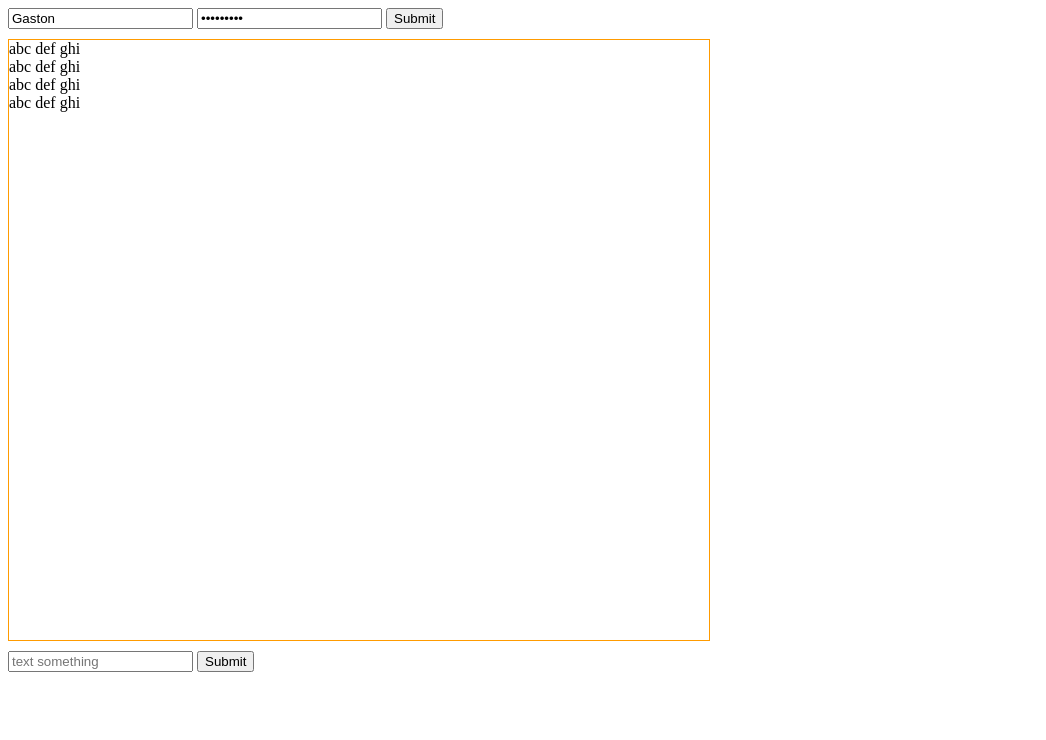
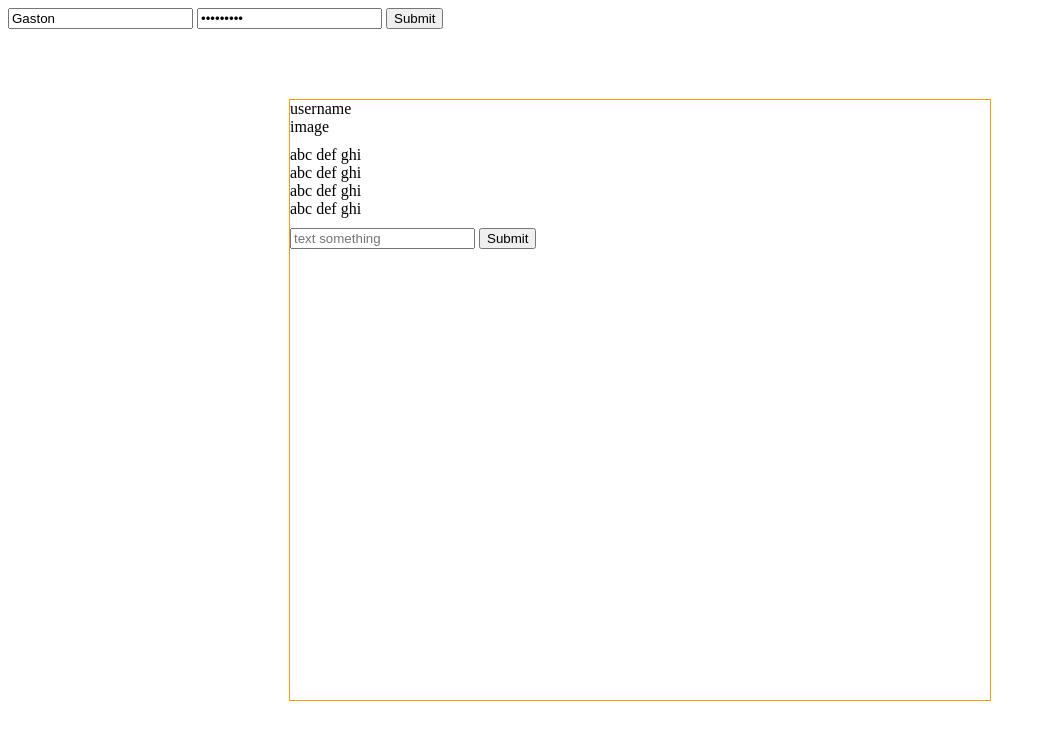
Before and after one commit to shumkwanho/Group-Project-Project-Management-, a website: page chat/index.html in a window 1280 px wide. Shown: the whole page, without its empty margins (0-1046 px from the left). Drawn offline with nearby package versions, Linux system fonts and the light colour scheme; no server answers; a small style sheet from the web is missing.

Commit message:
cm2024.04.17B

```diff
--- a/Router/projectRouter.ts
+++ b/Router/projectRouter.ts
@@ -182,11 +182,9 @@ async function deleteProject(req: Request, res: Response) {
 //         try {
 //             if (err) {
 //                 console.log(err);
-<<<<<<< HEAD
+
 //                 res.status(400).json({ message: "You need to fill the content" })
-=======
-//                 res.status(400).json({ message: "You need to fill the content" })
->>>>>>> e53eb2a594679dca24149668197c5b59aed0b6f0
+
 //             }
 
 //             if (fields.content) {
--- a/chat/index.css
+++ b/chat/index.css
@@ -1,8 +1,26 @@
 #message_box {
     margin: 10px 0;
     display: flex;
+    flex-direction: column;
+}
+
+#memberAndMessages {
+    display: flex;
+    flex-direction: row;
+    flex-wrap: nowrap;
     height: 600px;
     width: 700px;
     flex-direction: column;
     border: 1px solid rgb(255, 155, 0);
+    position: absolute;
+    top: 50%;
+    left: 50%;
+    transform: translate(-50%, -50%);
 }
+
+.memberList {
+    display: block;
+    flex-direction: column;
+    width: 30%;
+    height: max-content;
+}
--- a/chat/index.html
+++ b/chat/index.html
@@ -5,6 +5,7 @@
     <meta charset="UTF-8">
     <meta name="viewport" content="width=device-width, initial-scale=1.0">
     <link href="index.css" rel="stylesheet" />
+    <link href="https://cdn.jsdelivr.net/npm/bootstrap@5.3.3/dist/css/bootstrap-grid.min.css" rel="stylesheet" integrity="sha384-QWTKZyjpPEjISv5WaRU9OFeRpok6YctnYmDr5pNlyT2bRjXh0JMhjY6hW+ALEwIH" crossorigin="anonymous">
     <title>Chatroom Test</title>
 </head>
 
@@ -16,7 +17,21 @@
             <input type="submit" value="Submit">
         </form>
     </div>
+
+
     <div id="memberAndMessages">
+
+        <div class="memberList">
+            <div class="member">
+                <div class="username">username</div>
+                <div class="image">image</div>
+            </div>
+
+        </div>
+
+
+        <div class="messageList">
+
             <div id="message_box">
                 <div class="message">
                     <span class="username">abc</span>
@@ -39,7 +54,8 @@
                     <span class="content">ghi</span>
                 </div>
             </div>
-    </div>
+
+
             <div id="texting_box">
                 <form id="sendMessage">
                     <input type="text" name="text_content" id="text_content" placeholder="text something">
@@ -47,6 +63,10 @@
                 </form>
             </div>
 
+        </div>
+
+    </div>
+
     <script src="index.js"></script>
 </body>
 
```
Lines whose indentation alone changed are shown as unchanged.
